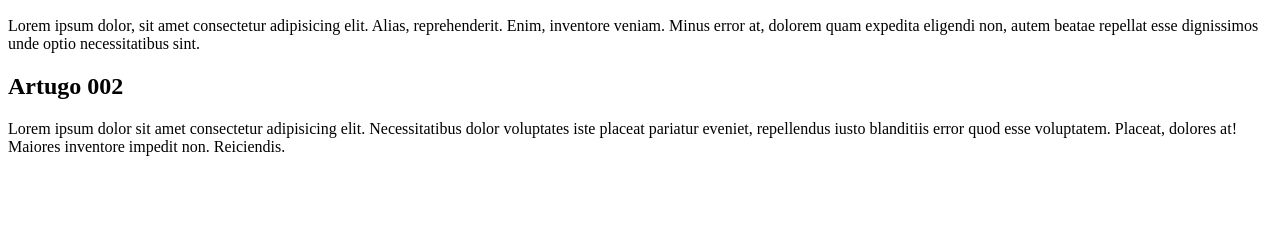
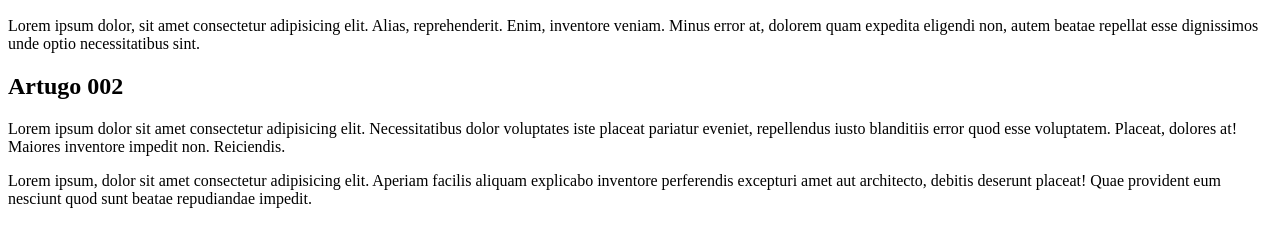
Before and after one commit to matheushnunes/testandoNovoRepositorio, a plain HTML site: page index.html in a window 1280 px wide. Shown: the part 110-356 px from the top of the page. Drawn offline with Linux system fonts and the light colour scheme.

Commit message:
mais conteúdo

```diff
--- a/index.html
+++ b/index.html
@@ -17,6 +17,7 @@
         <article>
             <h2>Artugo 002</h2>
             <p>Lorem ipsum dolor sit amet consectetur adipisicing elit. Necessitatibus dolor voluptates iste placeat pariatur eveniet, repellendus iusto blanditiis error quod esse voluptatem. Placeat, dolores at! Maiores inventore impedit non. Reiciendis.</p>
+            <p>Lorem ipsum, dolor sit amet consectetur adipisicing elit. Aperiam facilis aliquam explicabo inventore perferendis excepturi amet aut architecto, debitis deserunt placeat! Quae provident eum nesciunt quod sunt beatae repudiandae impedit.</p>
         </article>
     </main>
 </body>
```
